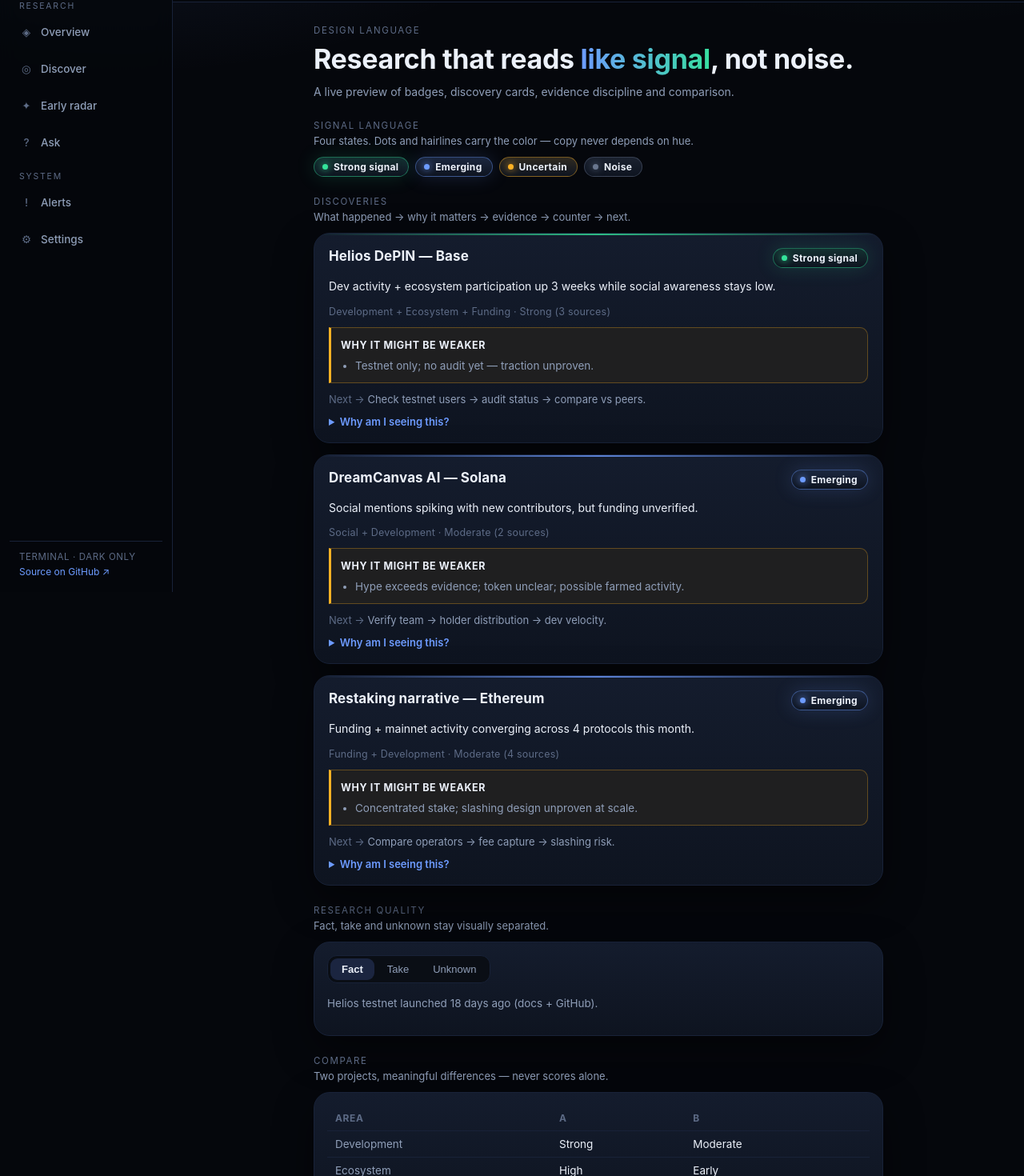
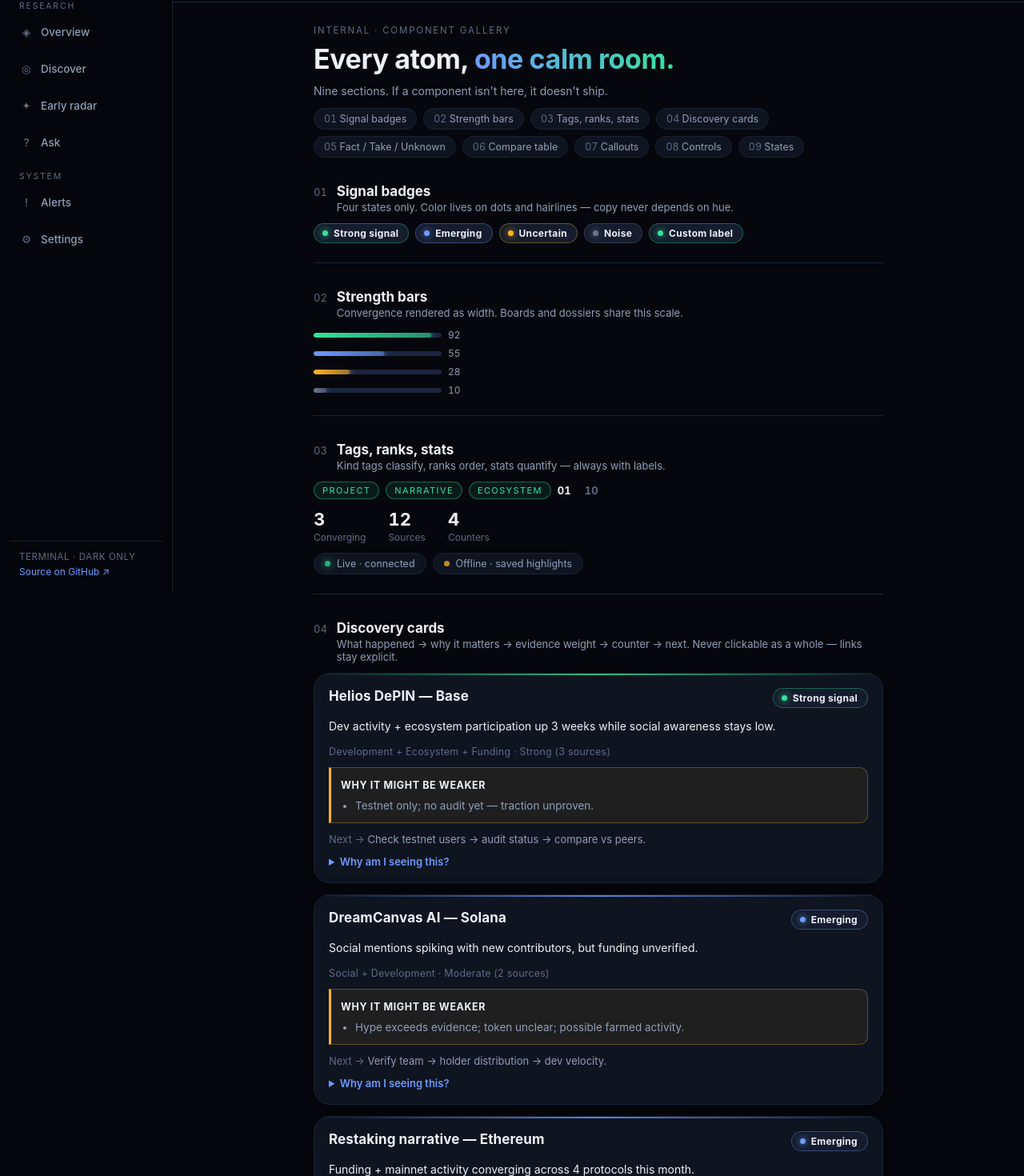
Before and after one commit to Precious08/web3-agent, a Next.js app in the folder apps/web/: page /design in a window 1280 px wide. Shown: the part 60-1530 px from the top of the page at 80% size. Built offline with nearby package versions, Linux system fonts and the light colour scheme.

Commit message:
feat: gallery rework into 9-section index plus minimalism flattening

```diff
--- a/apps/web/app/design/_showcase.tsx
+++ b/apps/web/app/design/_showcase.tsx
@@ -1,11 +1,19 @@
-// Shared dark showcase (mocks + sections). Single home: /design.
+// Component gallery: every UI atom in one calm place. Sections 01–09 with usage notes.
+// MOCKS stay the shared demo data; Eyebrow kept for compat.
 import {
   SignalBadge,
+  EvidenceInline,
+  FactTakeUnknown,
+  ConnectionEdge,
+  CounterCallout,
+  WhyThisSheet,
   DiscoveryCard,
   CompareTable2Way,
-  FactTakeUnknown,
+  ResearchSkeleton,
+  EmptyState,
   type Discovery,
 } from "@web3-agent/ui";
+import { Eyebrow as ChromeEyebrow, KindTag, Stat, SignalBar, RankNum, StatusPill } from "../../components/chrome";
 
 export const MOCKS: Discovery[] = [
   {
@@ -44,62 +52,89 @@
 ];
 
 export function Eyebrow({ children }: { children: React.ReactNode }) {
-  return (
-    <p
-      style={{
-        margin: 0,
-        fontSize: 11.5,
-        letterSpacing: 1.6,
-        textTransform: "uppercase",
-        color: "var(--text-faint)",
-      }}
-    >
-      {children}
-    </p>
-  );
+  return <ChromeEyebrow>{children}</ChromeEyebrow>;
 }
 
-function Section({ title, hint, children }: { title: string; hint: string; children: React.ReactNode }) {
+function Section({ n, name, use, children }: { n: string; name: string; use: string; children: React.ReactNode }) {
   return (
-    <section style={{ display: "grid", gap: 12 }}>
+    <section id={`s${n}`} style={{ display: "grid", gap: 12, padding: "8px 0 24px", borderBottom: "1px solid var(--border-soft)", scrollMarginTop: 80 }}>
+      <div style={{ display: "flex", gap: 12, alignItems: "baseline" }}>
+        <span className="tabular" style={{ fontFamily: "var(--font-display)", fontSize: 13, color: "var(--text-faint)" }}>{n}</span>
         <div>
-        <Eyebrow>{title}</Eyebrow>
-        <p style={{ margin: "4px 0 0", fontSize: 13, color: "var(--text-muted)" }}>{hint}</p>
+          <h2 style={{ margin: 0, fontFamily: "var(--font-display)", fontSize: 17 }}>{name}</h2>
+          <p style={{ margin: "2px 0 0", fontSize: 13, color: "var(--text-muted)" }}>{use}</p>
         </div>
-      {children}
+      </div>
+      <div style={{ display: "grid", gap: 12 }}>{children}</div>
     </section>
   );
 }
 
-function Panel({ children }: { children: React.ReactNode }) {
+const INDEX: [string, string][] = [
+  ["01", "Signal badges"],
+  ["02", "Strength bars"],
+  ["03", "Tags, ranks, stats"],
+  ["04", "Discovery cards"],
+  ["05", "Fact / Take / Unknown"],
+  ["06", "Compare table"],
+  ["07", "Callouts"],
+  ["08", "Controls"],
+  ["09", "States"],
+];
+
+export function GalleryIndex() {
   return (
-    <div
-      style={{
-        border: "1px solid var(--border-soft)",
-        borderRadius: "var(--radius-lg)",
-        background: "linear-gradient(180deg, var(--surface-2) 0%, var(--surface) 100%)",
-        boxShadow: "var(--card-shadow)",
-        padding: 16,
-      }}
-    >
-      {children}
-    </div>
+    <nav aria-label="Gallery" style={{ display: "flex", gap: 8, flexWrap: "wrap" }}>
+      {INDEX.map(([n, name]) => (
+        <a key={n} href={`#s${n}`} style={{ fontSize: 12.5, color: "var(--text-muted)", border: "1px solid var(--border-soft)", borderRadius: 999, padding: "5px 12px", textDecoration: "none", background: "var(--surface)" }}>
+          <span className="tabular" style={{ color: "var(--text-faint)" }}>{n} </span>{name}
+        </a>
+      ))}
+    </nav>
   );
 }
 
-export function Showcase() {
+export function Gallery() {
   return (
     <>
-      <Section title="Signal language" hint="Four states. Dots and hairlines carry the color — copy never depends on hue.">
+      <Section n="01" name="Signal badges" use="Four states only. Color lives on dots and hairlines — copy never depends on hue.">
         <div style={{ display: "flex", gap: 8, flexWrap: "wrap" }}>
           <SignalBadge state="strong" />
           <SignalBadge state="emerging" />
           <SignalBadge state="uncertain" />
           <SignalBadge state="noise" />
+          <SignalBadge state="strong" label="Custom label" />
         </div>
       </Section>
 
-      <Section title="Discoveries" hint="What happened → why it matters → evidence → counter → next.">
+      <Section n="02" name="Strength bars" use="Convergence rendered as width. Boards and dossiers share this scale.">
+        <div style={{ display: "grid", gap: 8 }}>
+          {(["strong", "emerging", "uncertain", "noise"] as const).map((s) => (
+            <SignalBar key={s} state={s} width={160} />
+          ))}
+        </div>
+      </Section>
+
+      <Section n="03" name="Tags, ranks, stats" use="Kind tags classify, ranks order, stats quantify — always with labels.">
+        <div style={{ display: "flex", gap: 8, flexWrap: "wrap", alignItems: "center" }}>
+          <KindTag kind="project" />
+          <KindTag kind="narrative" />
+          <KindTag kind="ecosystem" />
+          <RankNum i={0} />
+          <RankNum i={9} />
+        </div>
+        <div style={{ display: "flex", gap: 28 }}>
+          <Stat label="Converging" value="3" />
+          <Stat label="Sources" value="12" />
+          <Stat label="Counters" value="4" />
+        </div>
+        <div style={{ display: "flex", gap: 8, flexWrap: "wrap", alignItems: "center" }}>
+          <StatusPill live />
+          <StatusPill live={false} />
+        </div>
+      </Section>
+
+      <Section n="04" name="Discovery cards" use="What happened → why it matters → evidence weight → counter → next. Never clickable as a whole — links stay explicit.">
         <div style={{ display: "grid", gap: 14 }}>
           {MOCKS.map((m) => (
             <DiscoveryCard key={m.id} item={m} />
@@ -107,24 +142,51 @@
         </div>
       </Section>
 
-      <Section title="Research quality" hint="Fact, take and unknown stay visually separated.">
-        <Panel>
+      <Section n="05" name="Fact / Take / Unknown" use="The quality split. Speculation can never wear fact's clothes.">
         <FactTakeUnknown
           fact="Helios testnet launched 18 days ago (docs + GitHub)."
           take="Early dev + ecosystem convergence is worth investigating."
           unknown="Mainnet date, token, audit status unconfirmed."
         />
-        </Panel>
       </Section>
 
-      <Section title="Compare" hint="Two projects, meaningful differences — never scores alone.">
-        <Panel>
+      <Section n="06" name="Compare table" use="Two projects, meaningful differences — never scores alone.">
         <CompareTable2Way
           a={{ Development: "Strong", Ecosystem: "High", Funding: "Seed" }}
           b={{ Development: "Moderate", Ecosystem: "Early", Funding: "Unverified" }}
         />
-        </Panel>
+      </Section>
+
+      <Section n="07" name="Callouts" use="Counters are required furniture; WhyThis links every surface to its settings.">
+        <CounterCallout points={["Testnet only; no audit yet.", "Hype exceeds evidence on social."]} />
+        <WhyThisSheet reasons={["matches:Base", "signal:dev+ecosystem"]} tuneHref="/settings#relevant" />
+        <ConnectionEdge from="Helios" to="Base" relation="builds-on" confidence="possible" why="Suggested automatically — treat as unverified." />
+      </Section>
+
+      <Section n="08" name="Controls" use="One primary action per surface. Destructive and secondary stay quiet.">
+        <div style={{ display: "flex", gap: 10, flexWrap: "wrap" }}>
+          <button style={{ background: "linear-gradient(92deg, var(--accent), var(--accent-2))", color: "#06121f", border: "none", borderRadius: 10, padding: "10px 22px", fontWeight: 700, cursor: "pointer" }}>Primary</button>
+          <button style={{ background: "transparent", color: "var(--text-muted)", border: "1px solid var(--border)", borderRadius: 10, padding: "10px 18px", cursor: "pointer" }}>Quiet</button>
+        </div>
+        <div style={{ display: "grid", gap: 10, maxWidth: 420 }}>
+          <input placeholder="Text input" aria-label="Text input specimen"
+            style={{ background: "var(--bg)", color: "var(--text)", border: "1px solid var(--border-soft)", borderRadius: 10, padding: "10px 14px", fontSize: 14 }} />
+          <input type="range" min={0} max={100} defaultValue={25} aria-label="Range specimen" style={{ width: "100%", accentColor: "var(--accent)" }} />
+        </div>
+        <EvidenceInline
+          claim="Evidence stays attached to its claim."
+          evidence={[{ id: "g1", title: "Specimen source", url: "https://example.com", source: "Gallery" }]}
+        />
+      </Section>
+
+      <Section n="09" name="States" use="Loading, empty and honest-offline — every surface handles all three.">
+        <ResearchSkeleton />
+        <EmptyState hint="Try widening filters or check back after refresh." />
       </Section>
     </>
   );
 }
+
+export function Showcase() {
+  return <Gallery />;
+}
--- a/apps/web/app/design/page.tsx
+++ b/apps/web/app/design/page.tsx
@@ -1,38 +1,20 @@
-// /design — dark-only showcase. Mocked, no backend.
-import { Showcase, Eyebrow } from "./_showcase";
+// /design — internal component gallery. Not in product nav; reachable by URL.
+import { Gallery, GalleryIndex } from "./_showcase";
 
 export default function DesignPage() {
   return (
     <main className="page" style={{ maxWidth: 760 }}>
       <div style={{ display: "grid", gap: 10 }}>
-        <Eyebrow>Design language</Eyebrow>
-        <h1
-          style={{
-            margin: 0,
-            fontFamily: "var(--font-display)",
-            fontSize: 34,
-            lineHeight: 1.12,
-            letterSpacing: -0.3,
-          }}
-        >
-          Research that reads{" "}
-          <span
-            style={{
-              background: "linear-gradient(92deg, var(--accent) 0%, var(--accent-2) 100%)",
-              WebkitBackgroundClip: "text",
-              backgroundClip: "text",
-              color: "transparent",
-            }}
-          >
-            like signal
-          </span>
-          , not noise.
-        </h1>
+        <p style={{ margin: 0, fontSize: 11.5, letterSpacing: 1.8, textTransform: "uppercase", color: "var(--text-faint)" }}>
+          Internal · component gallery
+        </p>
+        <h1 className="hero-title">Every atom, <span style={{ background: "linear-gradient(92deg, var(--accent), var(--accent-2))", WebkitBackgroundClip: "text", backgroundClip: "text", color: "transparent" }}>one calm room.</span></h1>
         <p style={{ margin: 0, fontSize: 14, color: "var(--text-muted)", lineHeight: 1.65 }}>
-          A live preview of badges, discovery cards, evidence discipline and comparison.
+          Nine sections. If a component isn't here, it doesn't ship.
         </p>
+        <GalleryIndex />
       </div>
-      <Showcase />
+      <Gallery />
     </main>
   );
 }
--- a/apps/web/app/globals.css
+++ b/apps/web/app/globals.css
@@ -15,8 +15,8 @@
 body {
   margin: 0;
   background:
-    radial-gradient(900px 420px at 12% -6%, rgb(109 155 255 / 0.1), transparent 60%),
-    radial-gradient(760px 380px at 88% -8%, rgb(52 227 154 / 0.08), transparent 60%),
+    radial-gradient(900px 420px at 12% -6%, rgb(109 155 255 / 0.06), transparent 60%),
+    radial-gradient(760px 380px at 88% -8%, rgb(52 227 154 / 0.05), transparent 60%),
     var(--bg-0);
   min-height: 100vh;
 }
@@ -80,8 +80,7 @@
 }
 .lift:hover {
   transform: translateY(-2px);
-  border-color: color-mix(in srgb, var(--accent) 38%, var(--border-soft));
-  box-shadow: 0 14px 40px rgb(0 0 0 / 0.45), 0 0 24px rgb(109 155 255 / 0.08);
+  border-color: var(--border);
 }
 
 .tabular {
--- a/apps/web/app/settings/form.tsx
+++ b/apps/web/app/settings/form.tsx
@@ -6,7 +6,7 @@
 import { Eyebrow } from "../../components/chrome";
 
 const field = (): React.CSSProperties => ({ background: "var(--bg)", color: "var(--text)", border: "1px solid var(--border-soft)", borderRadius: 10, padding: "9px 13px", fontSize: 14, width: "100%" });
-const panel: React.CSSProperties = { border: "1px solid var(--border-soft)", borderRadius: "var(--radius-lg)", background: "linear-gradient(180deg, var(--surface-2) 0%, var(--surface) 100%)", boxShadow: "var(--card-shadow)", padding: 18, display: "grid", gap: 14 };
+const panel: React.CSSProperties = { border: "1px solid var(--border-soft)", borderRadius: "var(--radius-lg)", background: "var(--surface)", boxShadow: "var(--card-shadow)", padding: 18, display: "grid", gap: 14 };
 const lab = (): React.CSSProperties => ({ display: "grid", gap: 7, fontSize: 13.5, fontWeight: 600 });
 const hint = (): React.CSSProperties => ({ margin: 0, fontSize: 12.5, color: "var(--text-faint)", fontWeight: 400 });
 
--- a/apps/web/components/chrome.tsx
+++ b/apps/web/components/chrome.tsx
@@ -32,7 +32,7 @@
 
 export function Panel({ children, pad = 18 }: { children: ReactNode; pad?: number }) {
   return (
-    <div style={{ border: "1px solid var(--border-soft)", borderRadius: "var(--radius-lg)", background: "linear-gradient(180deg, var(--surface-2) 0%, var(--surface) 100%)", boxShadow: "var(--card-shadow)", padding: pad }}>
+    <div style={{ border: "1px solid var(--border-soft)", borderRadius: "var(--radius-lg)", background: "var(--surface)", boxShadow: "var(--card-shadow)", padding: pad }}>
       {children}
     </div>
   );
--- a/packages/ui/src/components.tsx
+++ b/packages/ui/src/components.tsx
@@ -7,13 +7,6 @@
   emerging: "Emerging",
   uncertain: "Uncertain",
   noise: "Noise",
-};
-
-const GLOW: Record<SignalState, string> = {
-  strong: "var(--glow-strong)",
-  emerging: "var(--glow-emerging)",
-  uncertain: "none",
-  noise: "none",
 };
 
 export type SignalBadgeProps = { state: SignalState; label?: string };
@@ -30,13 +23,12 @@
         gap: 7,
         padding: "4px 12px 4px 10px",
         borderRadius: 999,
-        border: `1px solid color-mix(in srgb, ${color} 42%, transparent)`,
-        background: `linear-gradient(180deg, color-mix(in srgb, ${color} 14%, var(--surface)) 0%, var(--surface) 100%)`,
+        border: `1px solid color-mix(in srgb, ${color} 36%, transparent)`,
+        background: "var(--surface-2)",
         color: "var(--text)",
         fontSize: 12,
         fontWeight: 650,
         letterSpacing: 0.3,
-        boxShadow: GLOW[state],
         whiteSpace: "nowrap",
       }}
     >
@@ -231,7 +223,7 @@
         overflow: "hidden",
         border: "1px solid var(--border-soft)",
         borderRadius: "var(--radius-lg)",
-        background: `linear-gradient(180deg, var(--surface-2) 0%, var(--surface) 100%)`,
+        background: "var(--surface)",
         boxShadow: "var(--card-shadow)",
       }}
     >
--- a/packages/ui/src/tokens.css
+++ b/packages/ui/src/tokens.css
@@ -26,8 +26,8 @@
   --radius-lg: 20px;
   --font-sans: "Inter", ui-sans-serif, system-ui, -apple-system, "Segoe UI", sans-serif;
   --font-display: "Space Grotesk", "Inter", ui-sans-serif, system-ui, sans-serif;
-  --glow-strong: 0 0 24px rgb(52 227 154 / 0.16);
-  --glow-emerging: 0 0 24px rgb(109 155 255 / 0.18);
-  --card-shadow: 0 18px 50px rgb(0 0 0 / 0.45);
+  --glow-strong: 0 0 14px rgb(52 227 154 / 0.1);
+  --glow-emerging: 0 0 14px rgb(109 155 255 / 0.12);
+  --card-shadow: 0 8px 28px rgb(0 0 0 / 0.32);
   color-scheme: dark;
 }
```
Lines whose indentation alone changed are shown as unchanged.
